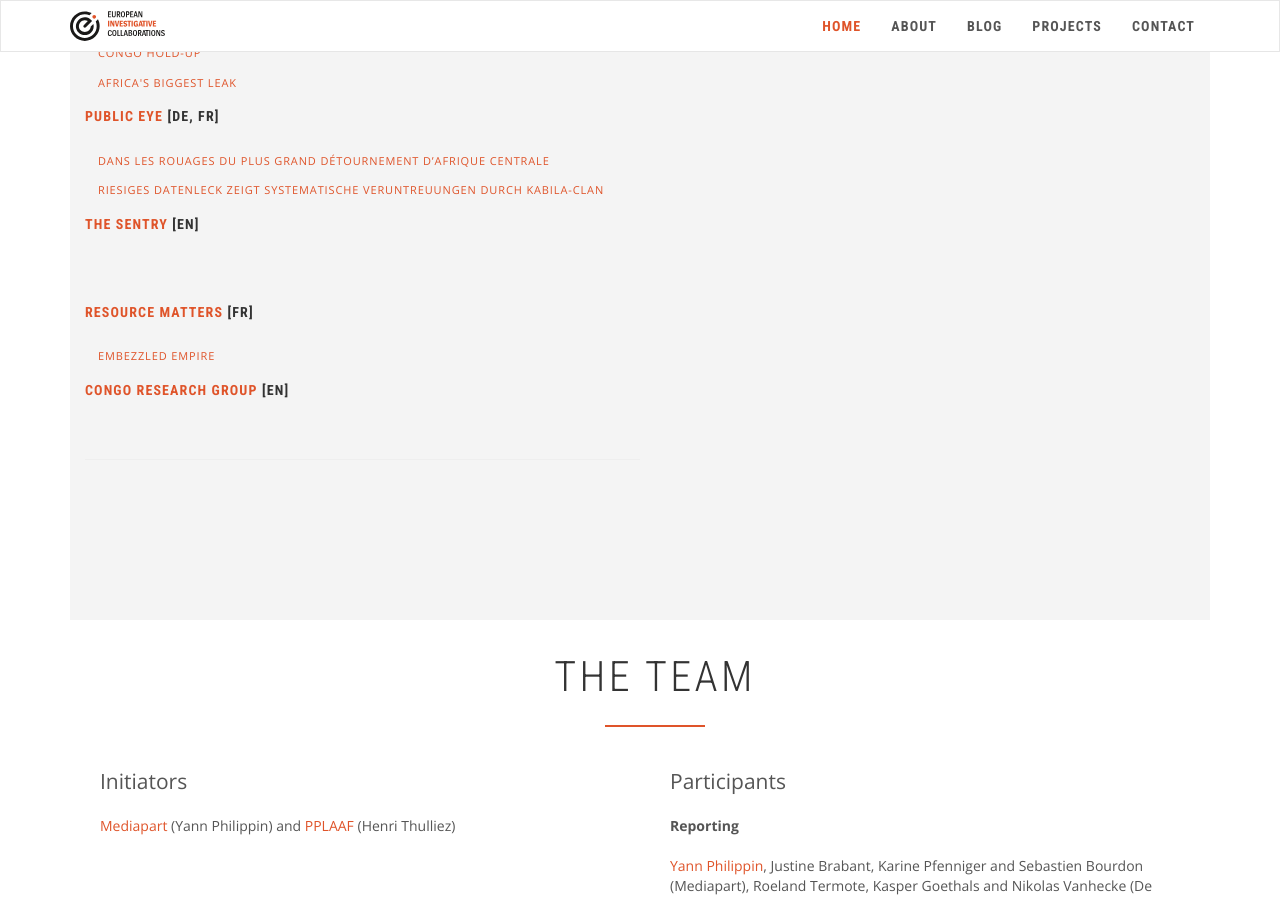
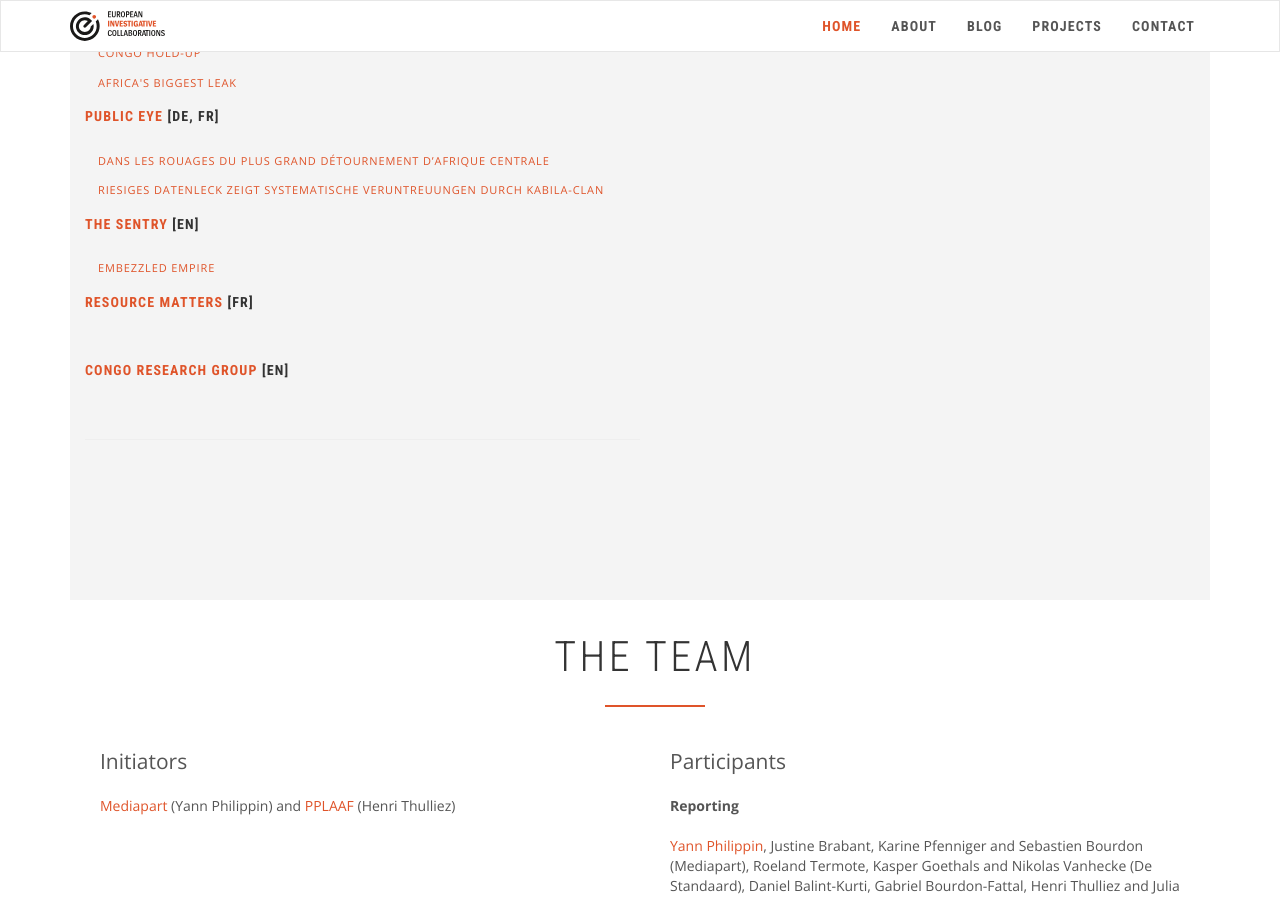
Before and after one commit to eic-network/eic-incubator.github.io, a Jekyll site: the page built from _projects/congo-holdup.md, in a window 1280 px wide and 900 px high, scrolled down 2875 px. Built offline with Jekyll 4.4.1, drawn with Linux system fonts in a browser that asks for light colours; nearby versions of some CDN libraries; part of the change alters nothing that is shown.

```diff
--- a/_projects/congo-holdup.md
+++ b/_projects/congo-holdup.md
@@ -159,16 +159,14 @@ publications:
   url: https://www.publiceye.ch/
 - lang: "[EN]"
   links:
-  - name:
-    url:
-  - name:
-    url:
+  - name: Embezzled Empire
+    url: https://thesentry.org/reports/embezzled-empire/
   name: The Sentry
   url: https://thesentry.org/
 - lang: "[FR]"
   links:
-  - name: Embezzled Empire
-    url: https://thesentry.org/reports/embezzled-empire/
+  - name:
+    url:
   name: Resource Matters
   url: https://resourcematters.org/
 - lang: "[EN]"
```
